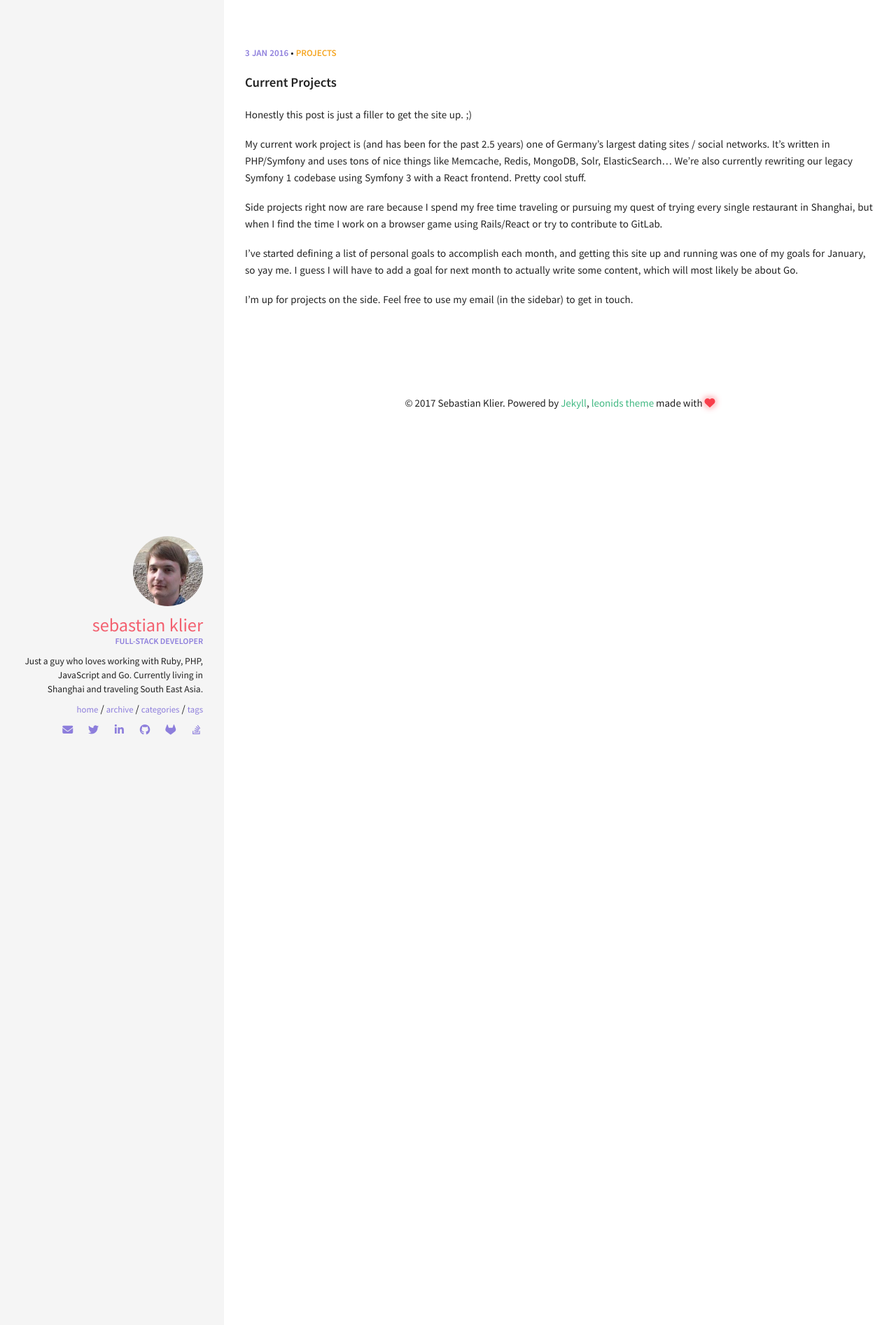
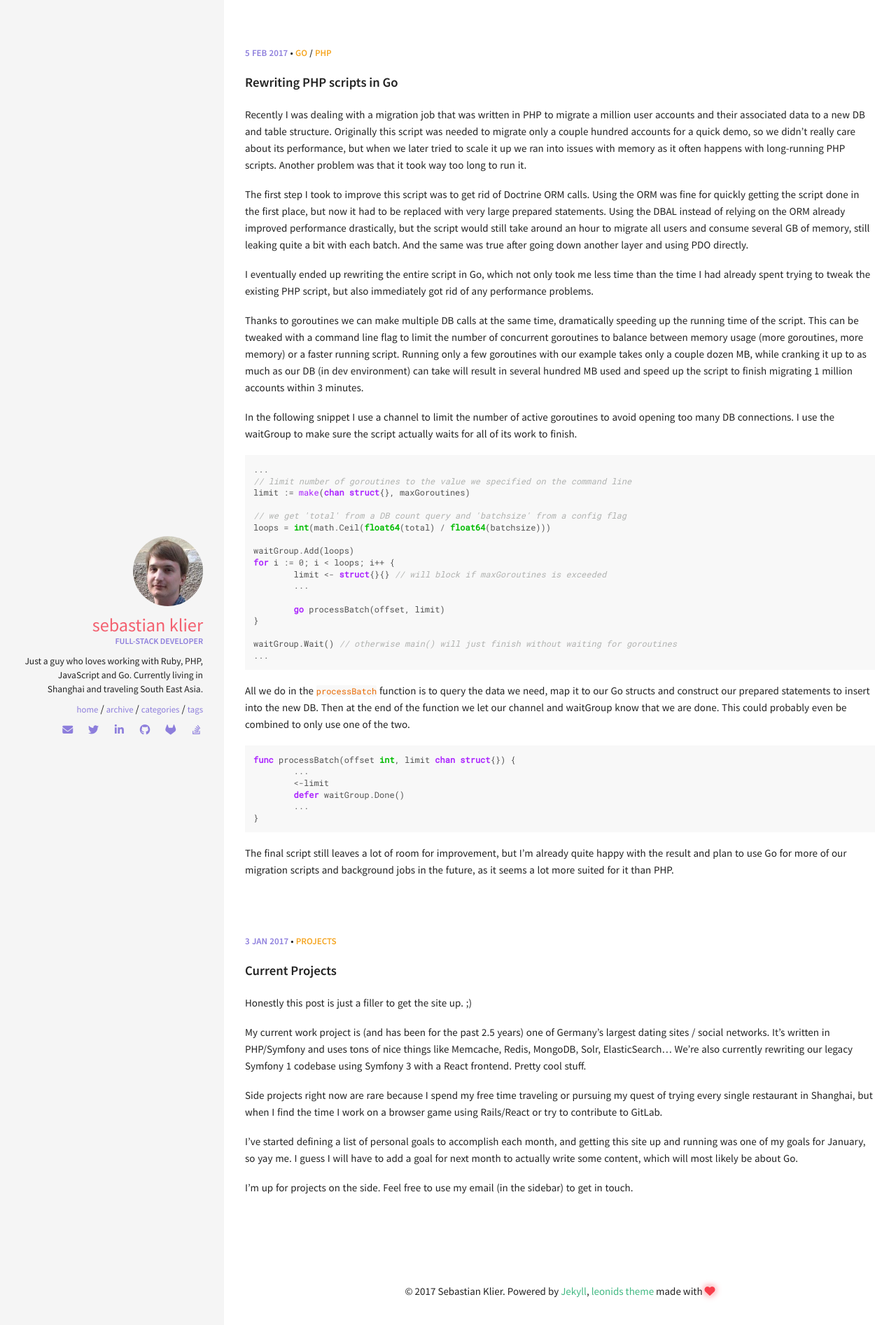
Before and after one commit to sekl/sebastianklier.com, a Jekyll site: the page built from index.html, in a window 1280 px wide. Shown: the top 1893 px of the page at 70% size. Built offline with Jekyll 4.4.1, drawn with Linux system fonts in a browser that asks for light colours; nearby versions of some CDN libraries.

Commit message:
publish go post

````diff
--- a/_posts/2016-01-03-current-projects.md
+++ b/_posts/2017-01-03-current-projects.md
@@ -1,7 +1,7 @@
 ---
 layout: post
 title:  "Current Projects"
-date:   2016-01-03 21:03:00
+date:   2017-01-03 21:03:00
 categories: [projects]
 comments: false
 ---
--- /dev/null
+++ b/_posts/2017-02-05-rewriting-php-scripts-in-go.md
@@ -0,0 +1,50 @@
+---
+layout: post
+title:  "Rewriting PHP scripts in Go"
+date:   2017-02-05 20:18:00
+categories: [go, php]
+comments: true
+---
+
+Recently I was dealing with a migration job that was written in PHP to migrate a million user accounts and their associated data to a new DB and table structure. Originally this script was needed to migrate only a couple hundred accounts for a quick demo, so we didn't really care about its performance, but when we later tried to scale it up we ran into issues with memory as it often happens with long-running PHP scripts. Another problem was that it took way too long to run it.
+
+The first step I took to improve this script was to get rid of Doctrine ORM calls. Using the ORM was fine for quickly getting the script done in the first place, but now it had to be replaced with very large prepared statements. Using the DBAL instead of relying on the ORM already improved performance drastically, but the script would still take around an hour to migrate all users and consume several GB of memory, still leaking quite a bit with each batch. And the same was true after going down another layer and using PDO directly.
+
+I eventually ended up rewriting the entire script in Go, which not only took me less time than the time I had already spent trying to tweak the existing PHP script, but also immediately got rid of any performance problems.
+
+Thanks to goroutines we can make multiple DB calls at the same time, dramatically speeding up the running time of the script. This can be tweaked with a command line flag to limit the number of concurrent goroutines to balance between memory usage (more goroutines, more memory) or a faster running script. Running only a few goroutines with our example takes only a couple dozen MB, while cranking it up to as much as our DB (in dev environment) can take will result in several hundred MB used and speed up the script to finish migrating 1 million accounts within 3 minutes.
+
+In the following snippet I use a channel to limit the number of active goroutines to avoid opening too many DB connections. I use the waitGroup to make sure the script actually waits for all of its work to finish.
+
+``` go
+...
+// limit number of goroutines to the value we specified on the command line
+limit := make(chan struct{}, maxGoroutines)
+
+// we get 'total' from a DB count query and 'batchsize' from a config flag
+loops = int(math.Ceil(float64(total) / float64(batchsize)))
+
+waitGroup.Add(loops)
+for i := 0; i < loops; i++ {
+	limit <- struct{}{} // will block if maxGoroutines is exceeded
+	...
+
+	go processBatch(offset, limit)
+}
+
+waitGroup.Wait() // otherwise main() will just finish without waiting for goroutines
+...
+```
+
+All we do in the `processBatch` function is to query the data we need, map it to our Go structs and construct our prepared statements to insert into the new DB. Then at the end of the function we let our channel and waitGroup know that we are done. This could probably even be combined to only use one of the two.
+
+``` go
+func processBatch(offset int, limit chan struct{}) {
+	...
+	<-limit
+	defer waitGroup.Done()
+	...
+}
+```
+
+The final script still leaves a lot of room for improvement, but I'm already quite happy with the result and plan to use Go for more of our migration scripts and background jobs in the future, as it seems a lot more suited for it than PHP.
````
